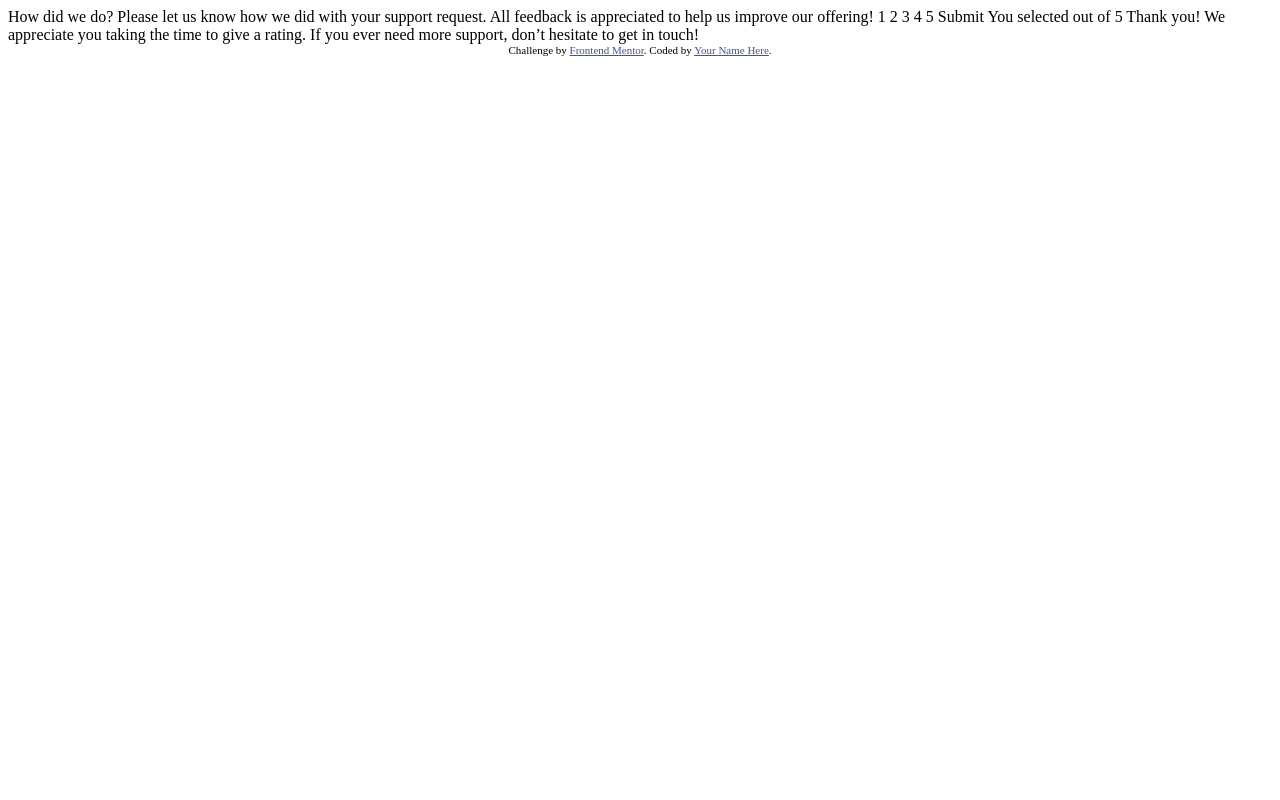
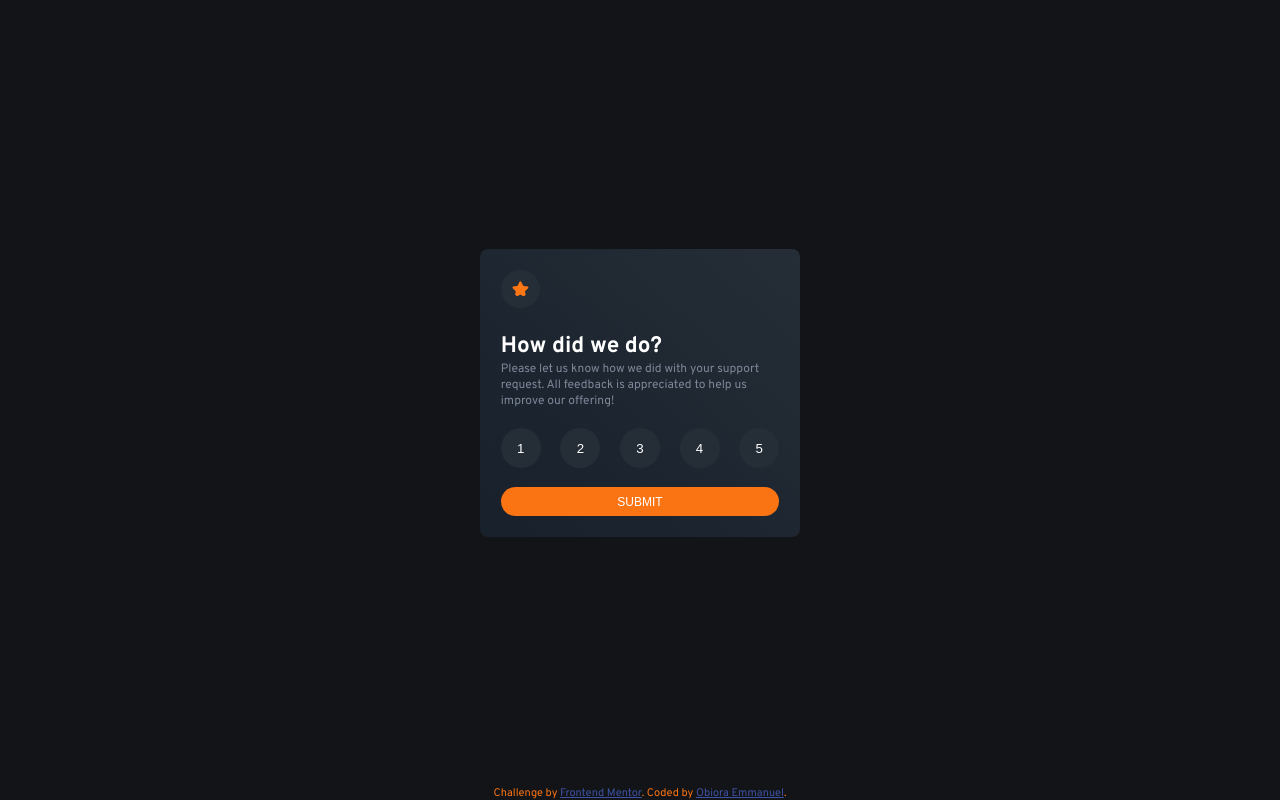
Before and after one commit to Emmanuel-obiora/interactive-rating-component, a plain HTML site: page index.html in a window 1280 px wide. Drawn offline with Linux system fonts and the light colour scheme.

Commit message:
Adding JavaScript functionalities

```diff
--- a/index.html
+++ b/index.html
@@ -6,44 +6,55 @@
 
   <link rel="icon" type="image/png" sizes="32x32" href="./images/favicon-32x32.png">
 
+  <!-- =====Linking webpage's stylesheet ================ -->
+  <link rel="stylesheet" href="./style.css">
+
+  <!-- ===============Google font CDN ================ -->
+  <link rel="preconnect" href="https://fonts.googleapis.com">
+  <link rel="preconnect" href="https://fonts.gstatic.com" crossorigin>
+  <link href="https://fonts.googleapis.com/css2?family=Overpass:wght@400;700&display=swap" rel="stylesheet">
+
   <title>Frontend Mentor | Interactive rating component</title>
 
-  <!-- Feel free to remove these styles or customise in your own stylesheet 👍 -->
-  <style>
-    .attribution { font-size: 11px; text-align: center; }
-    .attribution a { color: hsl(228, 45%, 44%); }
-  </style>
 </head>
 <body>
 
   <!-- Rating state start -->
-
-  How did we do?
-
-  Please let us know how we did with your support request. All feedback is appreciated
-  to help us improve our offering!
-
-  1 2 3 4 5
-
-  Submit
-
+  <article class="question" id="Question">
+    <img src="./images/icon-star.svg" alt="Star Icon">
+    <h1>How did we do?</h1>
+    <p>Please let us know how we did with your support request. All feedback is appreciated
+      to help us improve our offering!
+    </p>
+    <div class="form">
+      <ul>
+        <li><button type="button" class="btn">1</button></li>
+        <li><button type="button" class="btn">2</button></li>
+        <li><button type="button" class="btn">3</button></li>
+        <li><button type="button" class="btn">4</button></li>
+        <li><button type="button" class="btn">5</button></li>
+      </ul>
+      <button type="button" id="submit">Submit</button>
+    </div>
+  </article>
   <!-- Rating state end -->
 
   <!-- Thank you state start -->
-
-  You selected <!-- Add rating here --> out of 5
-
-  Thank you!
-
-  We appreciate you taking the time to give a rating. If you ever need more support,
-  don’t hesitate to get in touch!
-
+  <article class="thanks hidden" id="Thanks">
+    <img src="./images/illustration-thank-you.svg" alt="Thank you icon">
+    <small>You selected <span id="rating">0</span> out of 5</small>
+    <h2>Thank you!</h2>
+    <p>We appreciate you taking the time to give a rating. If you ever need more support,
+      don’t hesitate to get in touch!
+    </p>
+  </article>
   <!-- Thank you state end -->
 
+  <footer class="attribution">
+    Challenge by <a href="https://www.frontendmentor.io?ref=challenge" rel="noopener" target="_blank">Frontend Mentor</a>.
+    Coded by <a href="https://emmanuel-obiora.github.io/portfolio-about-me-/src/" rel="noopener" target="_blank">Obiora Emmanuel</a>.
+  </footer>
 
-  <div class="attribution">
-    Challenge by <a href="https://www.frontendmentor.io?ref=challenge" target="_blank">Frontend Mentor</a>.
-    Coded by <a href="#">Your Name Here</a>.
-  </div>
+  <script src="./script.js"></script>
 </body>
 </html>
--- /dev/null
+++ b/script.js
@@ -0,0 +1,16 @@
+const submitQuestion = document.getElementById("Question");
+const thankYou = document.getElementById("Thanks");
+const send = document.getElementById("submit");
+const rating = document.getElementById("rating");
+const rates = document.querySelectorAll(".btn");
+
+send.addEventListener('click', () => {
+    thankYou.classList.remove('hidden');
+    submitQuestion.style.display = "none";
+})
+
+rates.forEach((rate) => {
+    rate.addEventListener('click', () => [
+        rating.innerHTML = rate.innerHTML
+    ])
+})
--- /dev/null
+++ b/style.css
@@ -0,0 +1,145 @@
+*{
+    margin: 0;
+    padding: 0;
+    box-sizing: border-box;
+}
+
+:root{
+    --Orange: hsl(25, 97%, 53%);
+    --White: hsl(0, 0%, 100%);
+    --Light-Grey: hsl(217, 12%, 63%);
+    --Medium-Grey: hsl(216, 12%, 54%);
+    --Dark-Blue: hsl(213, 19%, 18%);
+    --Very-Dark-Blue: hsl(216, 12%, 8%);
+    --bg2: hsl(213, 30%, 13%);
+}
+
+body{
+    display: grid;
+    font-family: 'Overpass', sans-serif;
+    font-size: 15px;
+    background: var(--Very-Dark-Blue);
+    min-height: 100vh;
+}
+
+.question, .thanks{
+    display: grid;
+    margin:  auto auto 0 auto;
+    width: 320px;
+    height: auto;
+    background: linear-gradient(to top right, var(--bg2), var(--Dark-Blue));
+    padding: 1.3rem;
+    border-radius: 8px;
+}
+
+.question > img{
+    background: var(--Dark-Blue);
+    border-radius: 50%;
+    padding: .7rem;
+    /* border: 10px solid var(--Dark-Blue); */
+}
+
+.question > h1{
+    color: var(--White);
+    margin-top: 1.5rem;
+}
+
+.question > p{
+    color: var(--Medium-Grey);
+    font-size: 12px;
+}
+
+.form > ul{
+    display: flex;
+    align-items: center;
+    justify-content: space-between;
+    list-style: none;
+    margin: 1.2rem 0;
+}
+
+.form > ul button{
+    display: flex;
+    align-items: center;
+    justify-content: center;
+    background: var(--Dark-Blue);
+    color: var(--White);
+    border: none;
+    font-weight: 400;
+    width: 2.5rem;
+    height: 2.5rem;
+    padding: .6rem;
+    border-radius: 50%;
+    cursor: pointer;
+}
+
+.form > ul button:hover{
+    background: var(--Orange);
+}
+
+.form > ul button:focus{
+    background: var(--Light-Grey);
+}
+
+.form > button{
+    display: flex;
+    align-items: center;
+    justify-content: center;
+    width: 100%;
+    background: var(--Orange);
+    border: none;
+    height: 1.8rem;
+    border-radius: 20px;
+    color: var(--White);
+    cursor: pointer;
+    text-transform: uppercase;
+    font-size: 12px;
+}
+
+.form > button:hover{
+    background: var(--White);
+    color: var(--Orange);
+}
+
+.thanks{
+    text-align: center;
+}
+
+.thanks > img{
+    margin: 0 auto;
+}
+
+.thanks > small{
+    color: var(--Orange);
+    background: var(--Dark-Blue);
+    padding: .7rem;
+    border-radius: 20px;
+    width: max-content;
+    margin: .9rem auto;
+}
+
+.thanks > h2{
+    color: var(--White);
+}
+
+.thanks > p{
+    color: var(--Medium-Grey);
+    text-align: center;
+    margin-top: .5rem;
+    font-size: 12.4px;
+    line-height: 1.5;
+}
+
+.attribution {
+    margin-top: auto;
+    font-size: 11px;
+    text-align: center;
+    color: var(--Orange);
+}
+.attribution a {
+    color: hsl(228, 45%, 44%);
+}
+
+/* ========To hide and display thank you message */
+.hidden{
+    display: none;
+}
```
